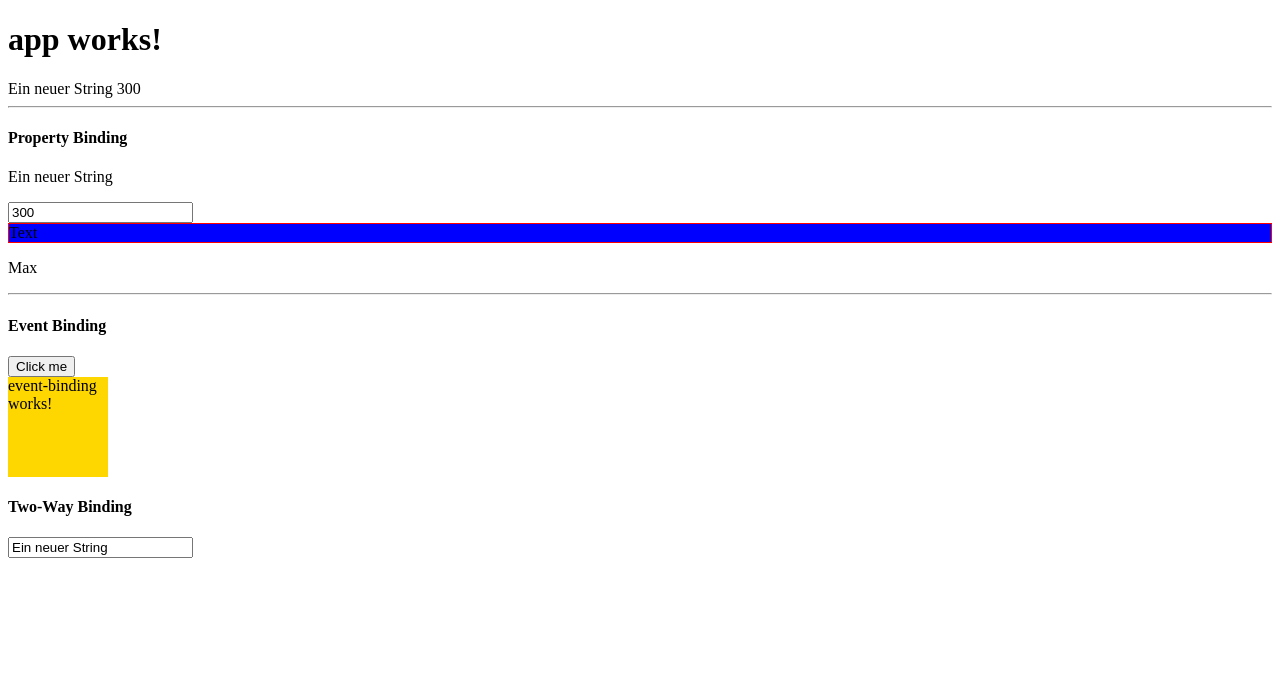
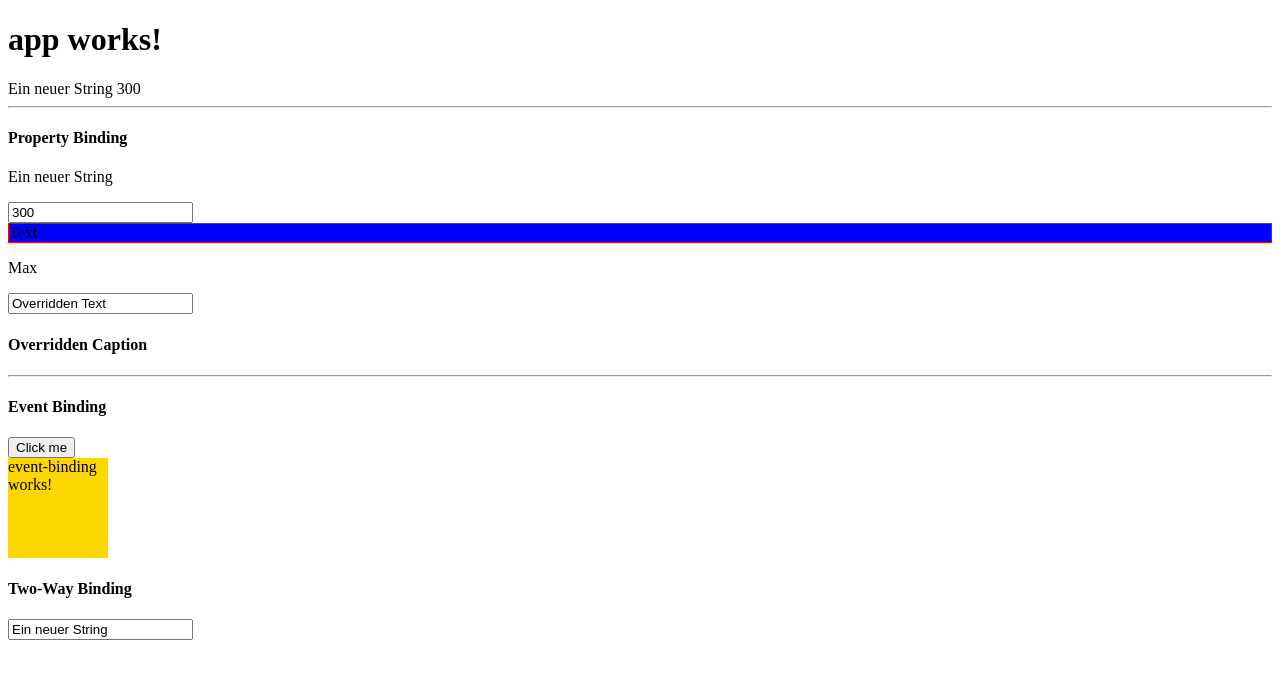
Before and after one commit to tomtom80/de.klingbeil.angular2.tutorial, an Angular app in the folder complete-guide-dev/: page / in a window 1280 px wide. Shown: the top 678 px of the page. Built offline with nearby package versions, Linux system fonts and the light colour scheme.

Commit message:
kapitel 26

```diff
--- a/complete-guide-dev/src/app/databinding/databinding.component.html
+++ b/complete-guide-dev/src/app/databinding/databinding.component.html
@@ -10,10 +10,12 @@
 <div [ngClass]="{'red-border' : attacheClass}" [ngStyle] = "{'background-color': 'blue'}">
   Text
 </div>
-<app-property-binding [name]="'Max'"></app-property-binding>
+<app-property-binding [name]="'Max'">
+  <h4 #caption>Inline Text</h4 >
+</app-property-binding>
 <hr>
 <h4>Event Binding </h4>
 <button (click)="onClick($event)" >Click me </button>
 <app-event-binding (clickedEvent)="text=$event"></app-event-binding>
 <h4> Two-Way Binding </h4>
-<input type="text" [(ngModel)]="text">
+<input type="text"  [(ngModel)]="text">
--- a/complete-guide-dev/src/app/databinding/property-binding.component.html
+++ b/complete-guide-dev/src/app/databinding/property-binding.component.html
@@ -1,3 +1,5 @@
 <p>
   {{name}}
 </p>
+<input type="text" #input>
+<ng-content></ng-content>
--- a/complete-guide-dev/src/app/databinding/property-binding.component.ts
+++ b/complete-guide-dev/src/app/databinding/property-binding.component.ts
@@ -1,4 +1,4 @@
-import { Component, OnInit, Input } from '@angular/core';
+import { Component, OnInit, Input, ViewChild, ContentChild, ElementRef} from '@angular/core';
 
 @Component({
   selector: 'app-property-binding',
@@ -7,9 +7,17 @@ import { Component, OnInit, Input } from '@angular/core';
 })
 export class PropertyBindingComponent implements OnInit {
 
+  @ContentChild('caption') caption: ElementRef;
+  @ViewChild('input') input: ElementRef;
   @Input() name: string;
 
-  constructor() { }
+  constructor() {
+    setTimeout(() => {
+      this.caption.nativeElement.innerHTML = "Overridden Caption";
+      this.input.nativeElement.value = "Overridden Text";
+    }, 3000);
+
+  }
 
   ngOnInit() {
   }
```
